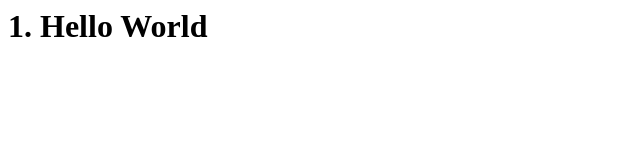
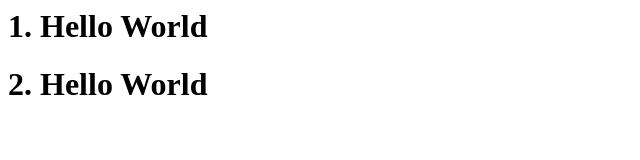
Before and after one commit to Danica4565/OSS_4, a plain HTML site: page index.html in a window 1280 px wide. Shown: the whole page, without its empty margins (0-640 px from the left). Drawn offline with Linux system fonts and the light colour scheme.

Commit message:
second commit

```diff
--- a/index.html
+++ b/index.html
@@ -6,5 +6,7 @@
 
     <body>
     <h1>1. Hello World</h1>
+    <h1>2. Hello World</h1>
+
     </body>
 </html>
```
